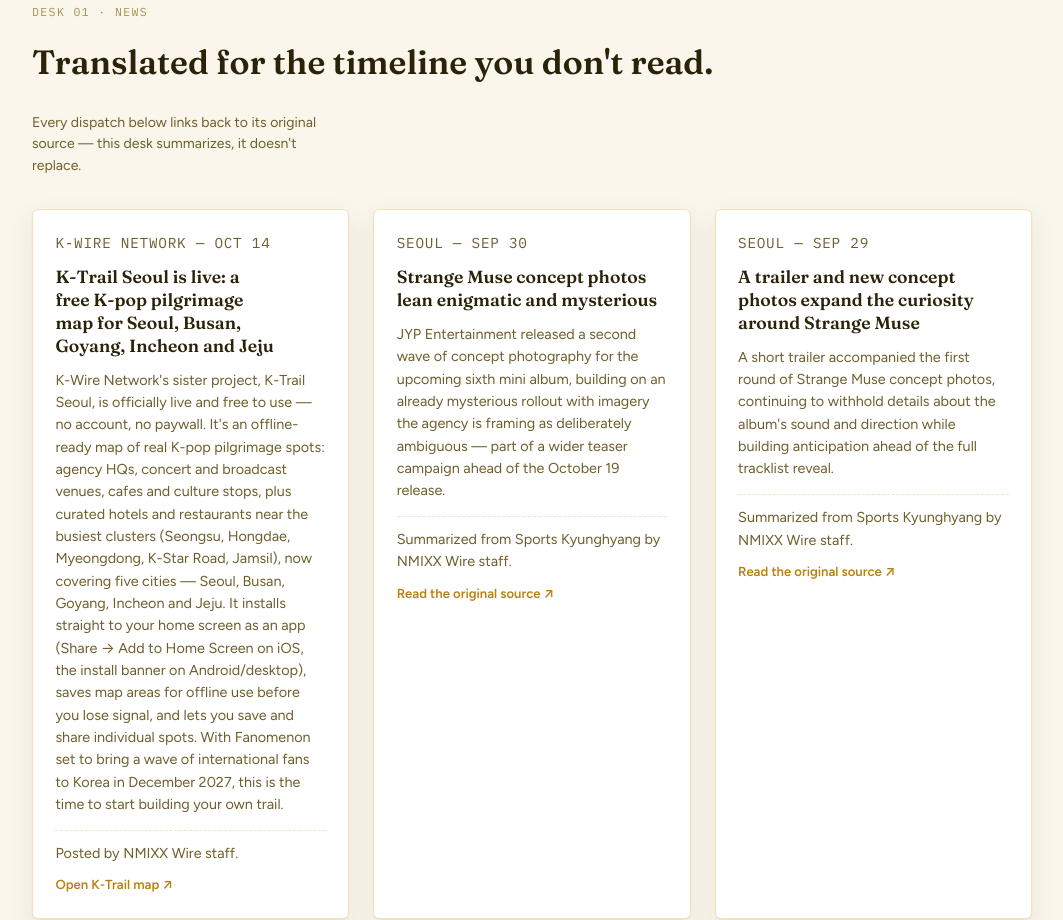
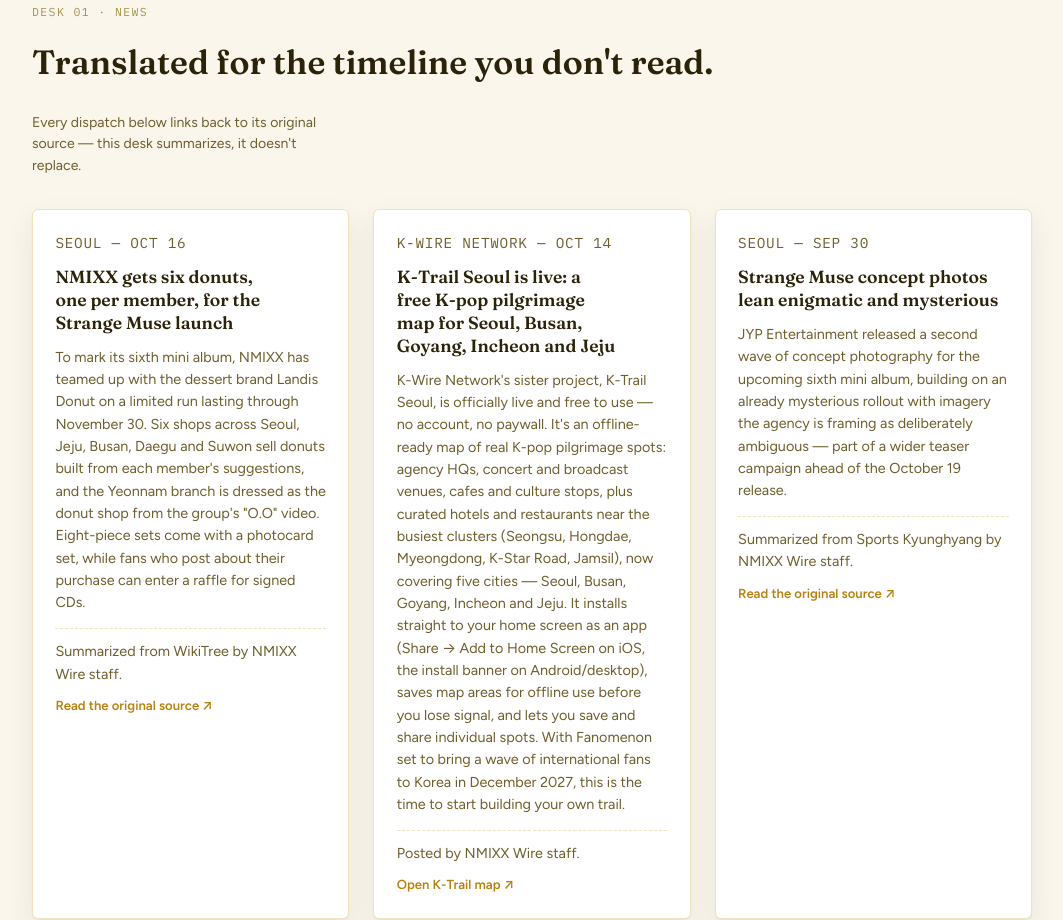
Before and after one commit to fhzl0117-hue/nmixx-wire, a plain HTML site: page index.html in a window 1280 px wide. Shown: the part 1534-2454 px from the top of the page, without its empty margins (108-1171 px from the left). Drawn offline with Linux system fonts and the light colour scheme.

Commit message:
Weekly update: Oct 19 news + Signal

```diff
--- a/index.html
+++ b/index.html
@@ -295,6 +295,13 @@
           <p class="desk-note">Every dispatch below links back to its original source — this desk summarizes, it doesn't replace.</p>
         </div>
         <div class="dispatch-grid">
+<article class="dispatch">
+<p class="dispatch__eyebrow"><span>SEOUL — OCT 16</span></p>
+<h3>NMIXX gets six donuts, one per member, for the Strange Muse launch</h3>
+<p>To mark its sixth mini album, NMIXX has teamed up with the dessert brand Landis Donut on a limited run lasting through November 30. Six shops across Seoul, Jeju, Busan, Daegu and Suwon sell donuts built from each member&#x27;s suggestions, and the Yeonnam branch is dressed as the donut shop from the group&#x27;s &quot;O.O&quot; video. Eight-piece sets come with a photocard set, while fans who post about their purchase can enter a raffle for signed CDs.</p>
+<p class="dispatch__credit">Summarized from WikiTree by NMIXX Wire staff.</p>
+<a class="dispatch__link" href="https://www.wikitree.co.kr/articles/1166835" target="_blank" rel="noopener">Read the original source &#8599;</a>
+</article>
 <article class="dispatch">
 <p class="dispatch__eyebrow"><span>K-WIRE NETWORK — OCT 14</span></p>
 <h3>K-Trail Seoul is live: a free K-pop pilgrimage map for Seoul, Busan, Goyang, Incheon and Jeju</h3>
```
